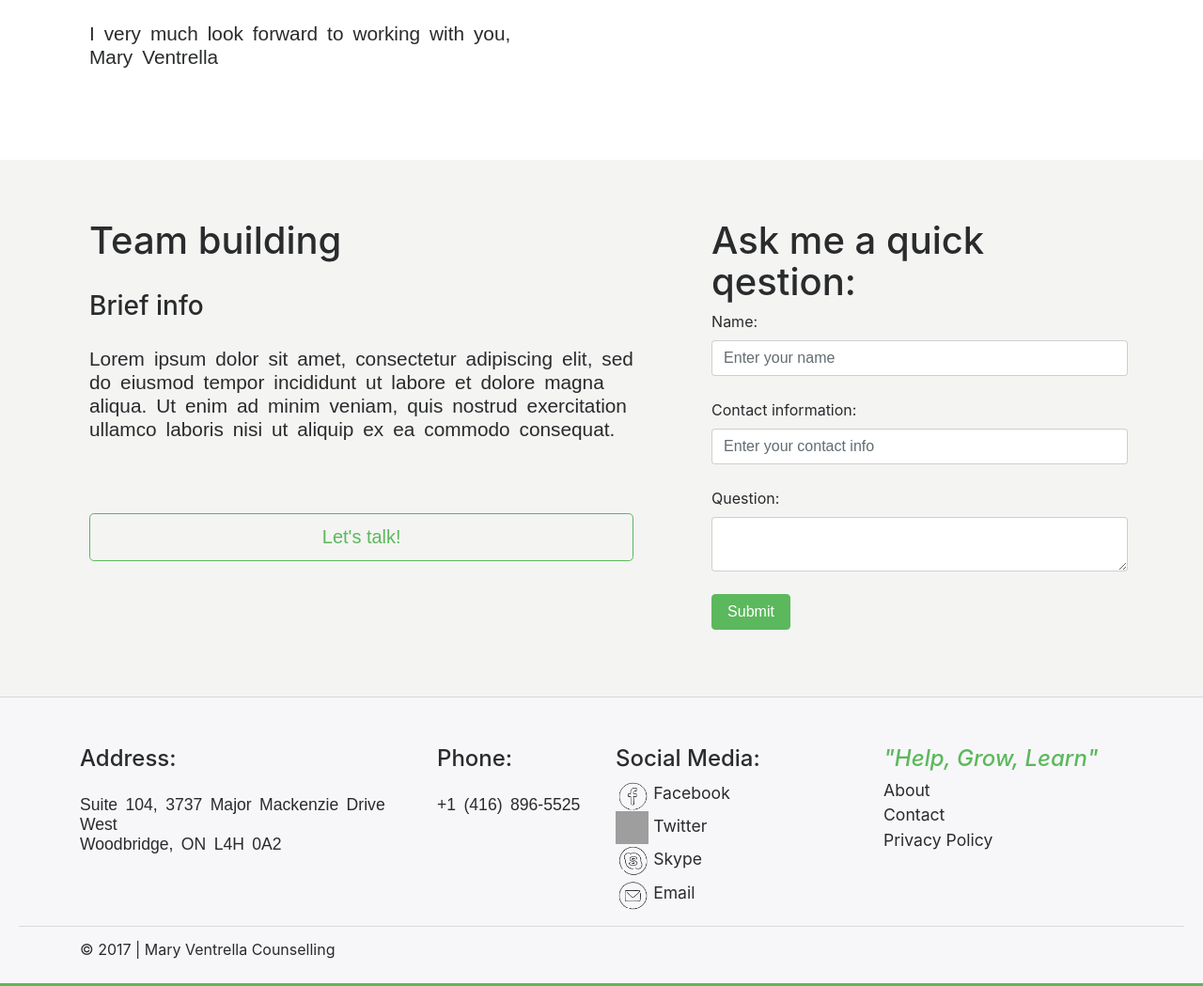
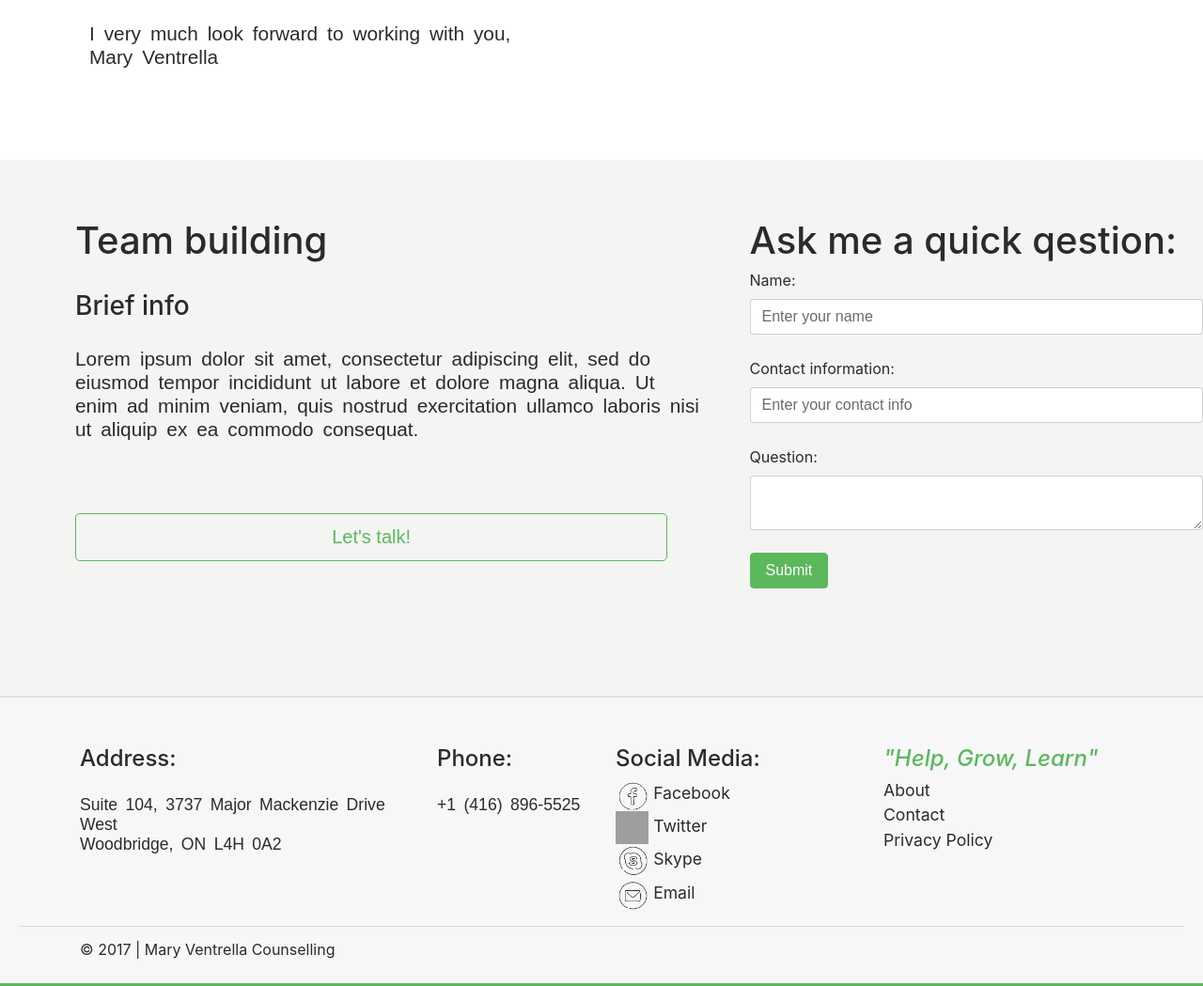
Before and after one commit to ya-ya-it/Mary-Ventrella-website, a PHP site: page / in a window 1280 px wide. Shown: the part 1190-2239 px from the top of the page at 94% size. Run offline with PHP 8.4, Linux system fonts and the light colour scheme; grey boxes are pictures that could not be loaded.

Commit message:
Initial commit6

```diff
--- a/css/pages/main.css
+++ b/css/pages/main.css
@@ -49,10 +49,8 @@ p {
 
 .aside{
     margin-top: 3em;
-    padding: 4em 5em;
+    padding: 4em 0 4em 5em;
     background-color: #f4f4f3;
-    width: auto;
-    margin-left: 0!important;
 }
 .aside img{
     width: auto;
```
